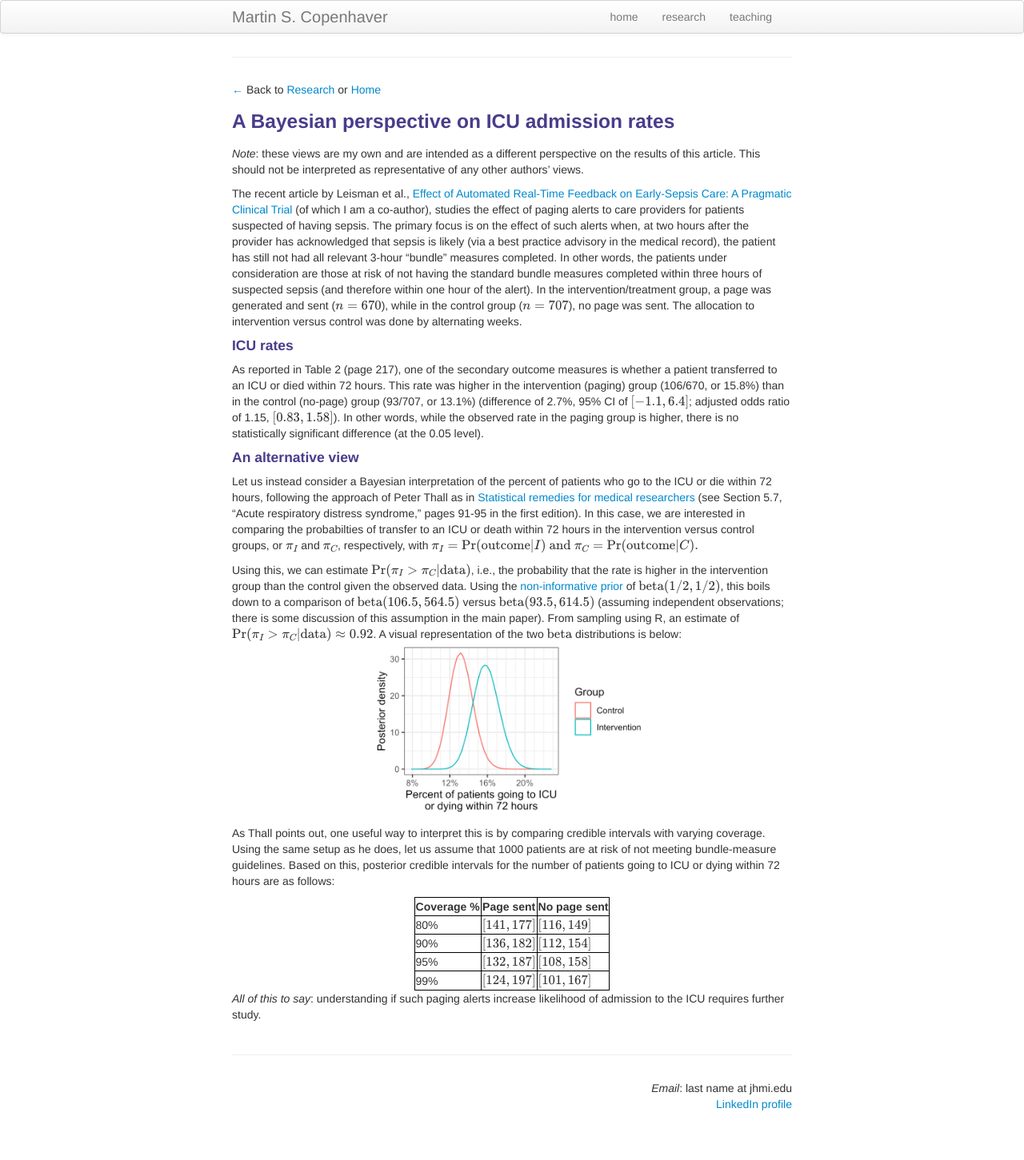
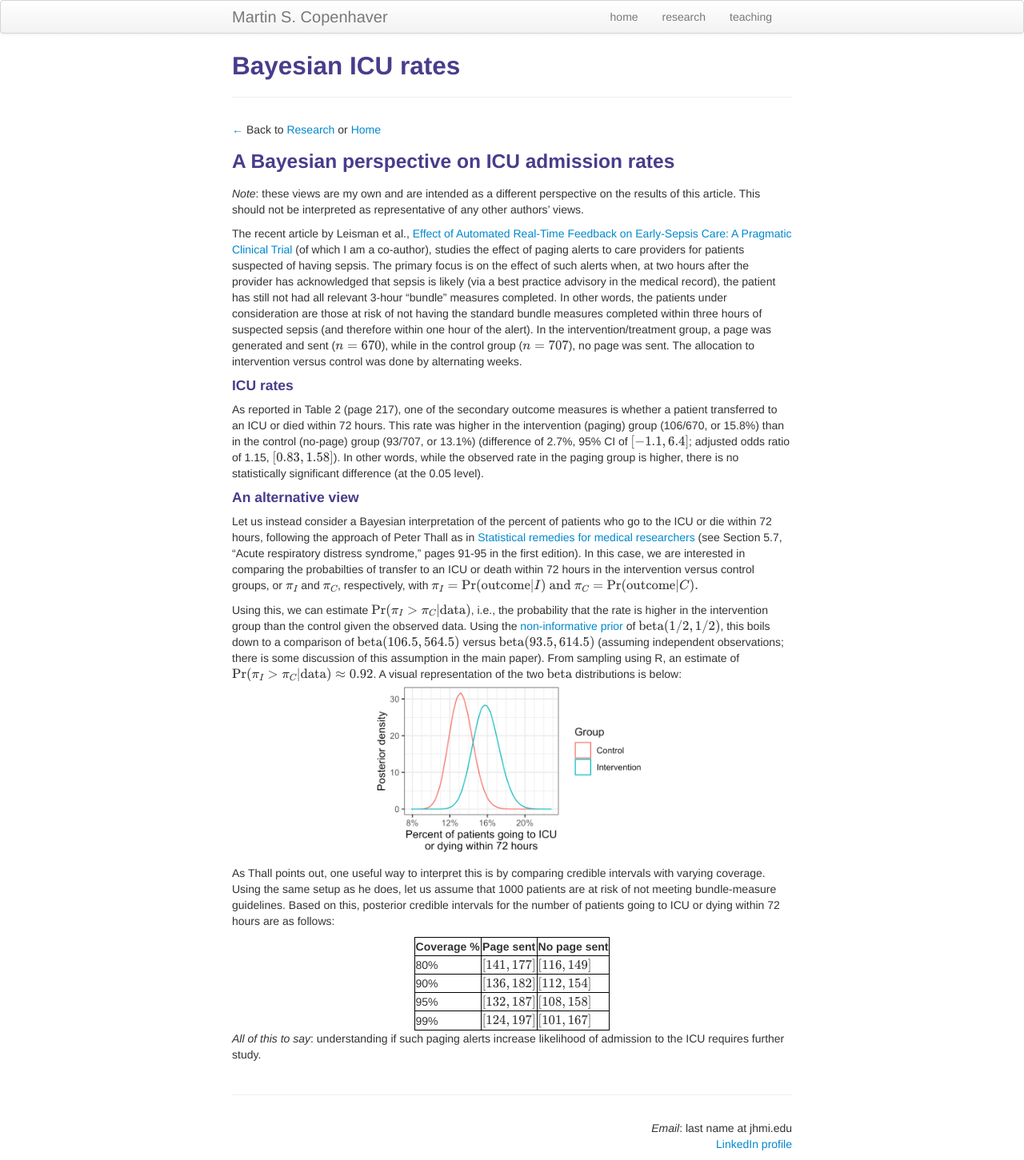
Before and after one commit to martincopenhaver/martincopenhaver.github.io, a Jekyll site: the page built from subpages/bayes-icu.md, in a window 1280 px wide. Shown: the whole page at 80% size. Built offline with Jekyll 4.4.1, drawn with Linux system fonts in a browser that asks for light colours; our own code applies the rules of GitHub Pages for plain Markdown files; formulas are drawn with MathJax 3; before the commit the page ends 1401 px from its top, so only the background shows below that.

Commit message:
Update bayes-icu.md

```diff
--- a/subpages/bayes-icu.md
+++ b/subpages/bayes-icu.md
@@ -1,3 +1,10 @@
+---
+layout: page
+title: Bayesian ICU rates
+author_profile: true
+description: A Bayesian perspective on ICU admission rates
+---
+
 <style>
   table, th, td {
   border: 1px solid black;
@@ -8,7 +15,7 @@
   margin-right: auto;
   width: 50%;
 }
-  </style>
+</style>
 
 [&#8592;](../research.md) Back to [Research](../research.md) or [Home](../index.md)
 
```
